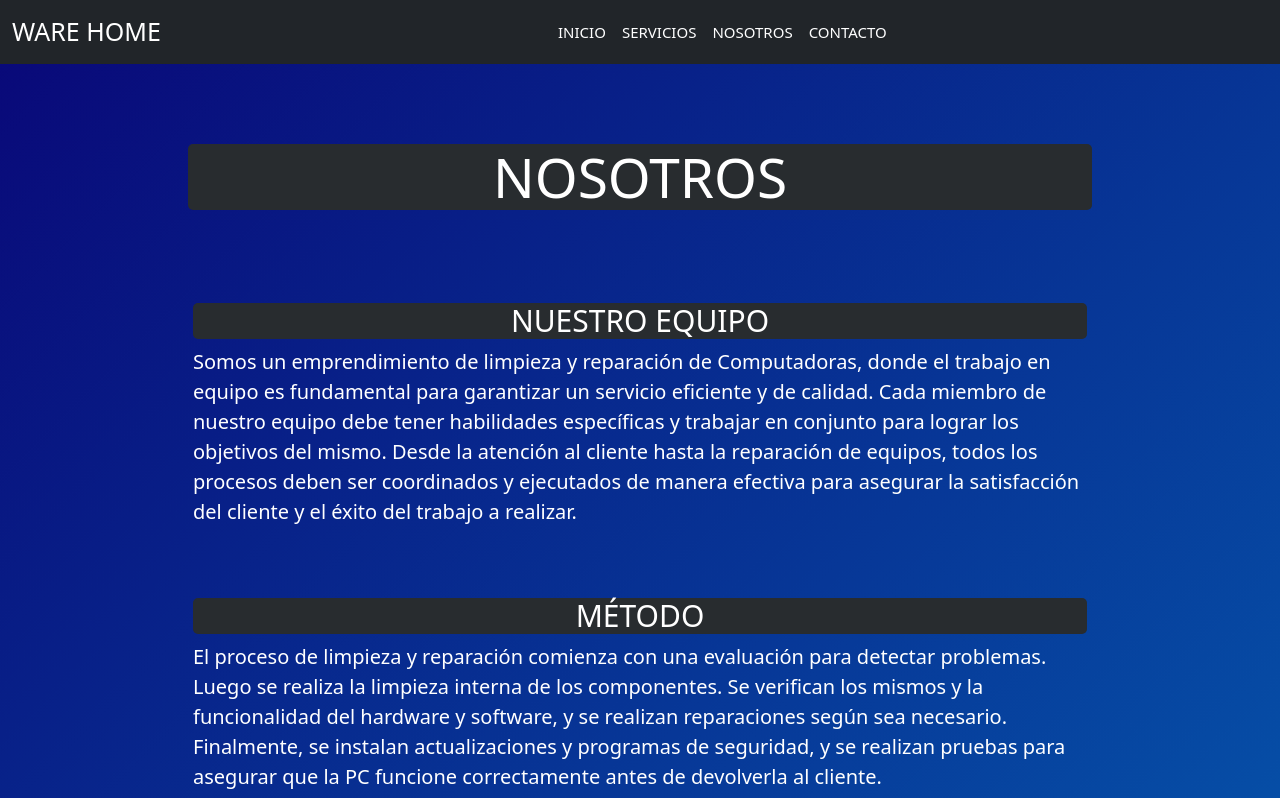
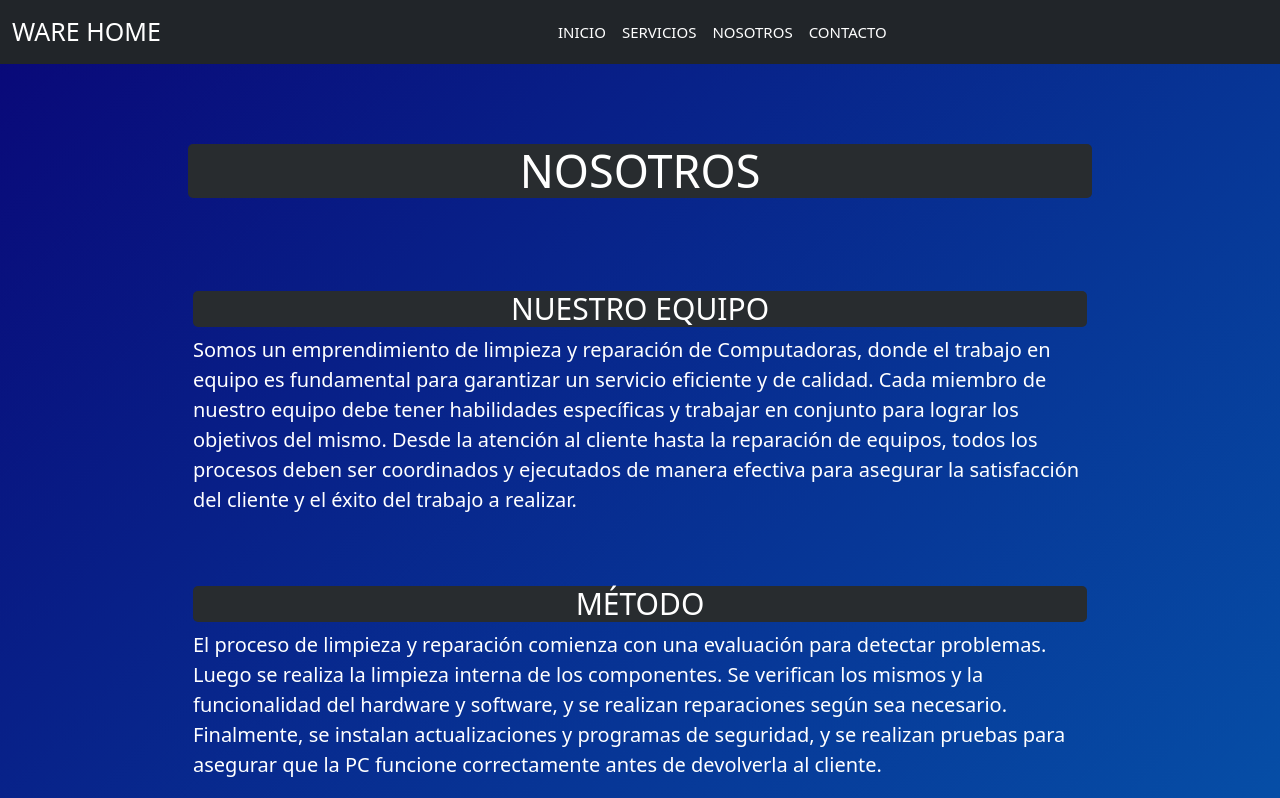
Before and after one commit to Lucas-Meurzet/mi_repositorio, a website: page nosotros.html in a window 1280 px wide. Shown: the top 798 px of the page. Drawn offline with nearby package versions, Linux system fonts and the light colour scheme.

Commit message:
Arreglos nosotros

```diff
--- a/css/styles.css
+++ b/css/styles.css
@@ -176,6 +176,7 @@ height: auto;
 margin: 20px;
 padding: 60px;
 box-sizing: border-box;
+align-items: center;
 }
 .nosotros{
   width: 100%;
@@ -184,12 +185,13 @@ box-sizing: border-box;
 }
 
 .nosotros-main h1{
-  font-size: 55px;
+  font-size: 45px;
   text-transform: uppercase;
   text-align: center;
   color: white;
   background-color:rgb(40, 44, 47);
   border-radius: 5px;
+
 }
 
 .nosotros{
```
